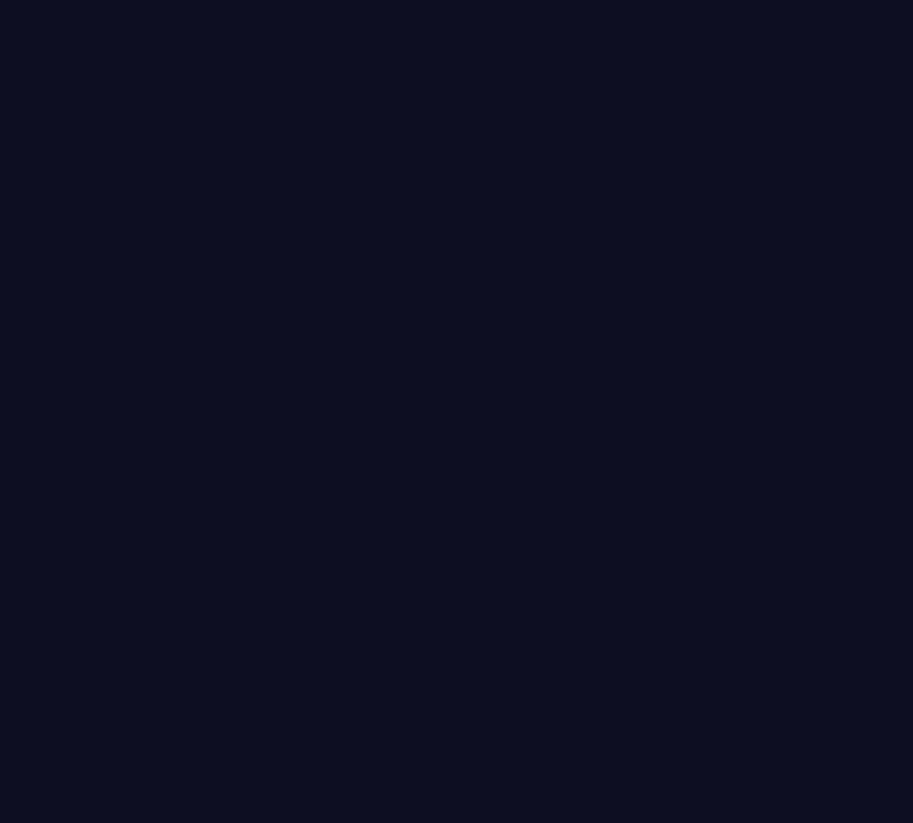
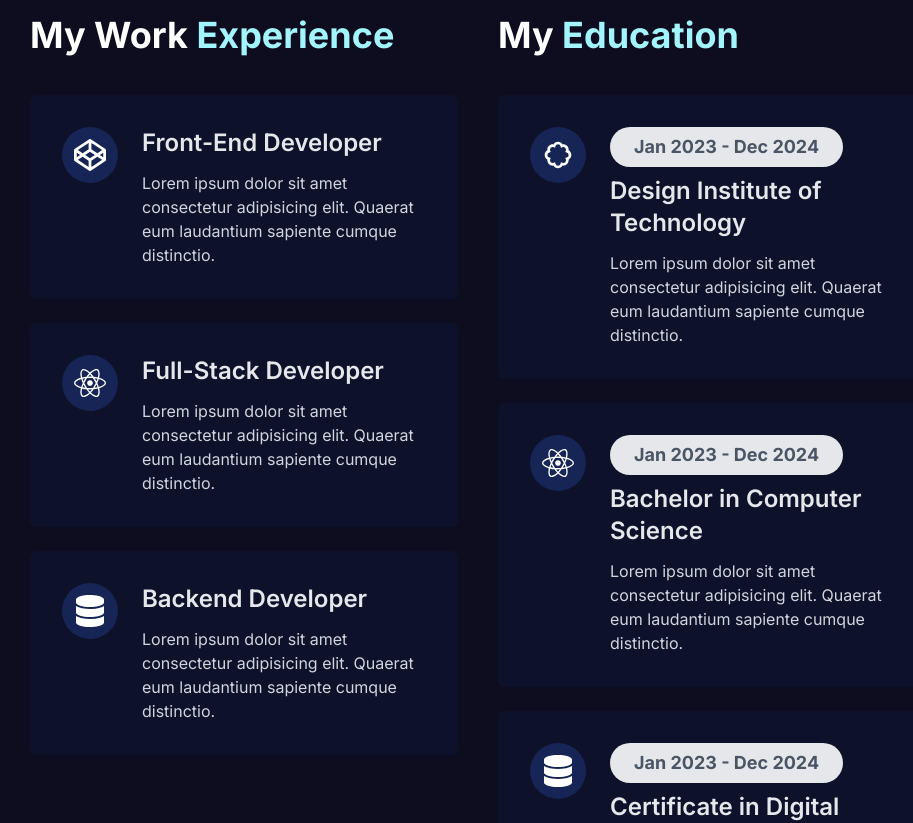
Before and after one commit to farzanacoder/NextJs-Portfolio, a Next.js app: page / in a window 1280 px wide. Shown: the part 1340-2163 px from the top of the page, without its empty margins (162-1075 px from the left). Before the commit the page ends 1091 px from the top, so only its background shows below. Built offline with nearby package versions, Linux system fonts and the light colour scheme.

Commit message:
Resume part done

```diff
--- a/components/Home/Home.tsx
+++ b/components/Home/Home.tsx
@@ -1,12 +1,14 @@
 import React from 'react'
 import Hero from './Hero/Hero'
 import Services from './Services/Services'
+import Resume from './Resume/Resume'
 
 const Home = () => {
   return (
     <div className='overflow-hidden'>
       <Hero/>
       <Services/>
+      <Resume/>
     </div>
   )
 }
--- /dev/null
+++ b/components/Home/Resume/Resume.tsx
@@ -0,0 +1,38 @@
+import React from 'react'
+import ResumeCard from './ResumeCard'
+import { FaDatabase, FaReact } from 'react-icons/fa'
+import { FaCodepen } from 'react-icons/fa6'
+import { BiBadge } from 'react-icons/bi'
+
+const Resume = () => {
+  return (
+    <div className='py-16 mt-4'>
+      <div className='grid mx-auto w-[90%] sm:w-[70%] grid-cols-1 md:grid-cols-2 gap-10'>
+        <div>
+            <h1 className='text-3xl sm:text-4xl font-bold text-white'>
+                My Work <span className='text-cyan-200'>Experience</span>
+            </h1>
+            <div className='mt-10'>
+                <ResumeCard Icon={FaCodepen} role='Front-End Developer'/>
+                <ResumeCard Icon={FaReact} role='Full-Stack Developer'/>
+                <ResumeCard Icon={FaDatabase} role='Backend Developer'/>
+            </div>
+        </div>
+
+
+        <div>
+            <h1 className='text-3xl sm:text-4xl font-bold text-white'>
+                My  <span className='text-cyan-200'>Education</span>
+            </h1>
+            <div className='mt-10'>
+                <ResumeCard Icon={BiBadge} role='Design Institute of Technology' date='Jan 2023 - Dec 2024'/>
+                <ResumeCard Icon={FaReact} role='Bachelor in Computer Science' date='Jan 2023 - Dec 2024'/>
+                <ResumeCard Icon={FaDatabase} role='Certificate in Digital Marketing' date='Jan 2023 - Dec 2024'/>
+            </div>
+        </div>
+      </div>
+    </div>
+  )
+}
+
+export default Resume
--- /dev/null
+++ b/components/Home/Resume/ResumeCard.tsx
@@ -0,0 +1,34 @@
+import React from 'react'
+import { IconType } from 'react-icons';
+
+type Props ={
+    role: string;
+    date?: string;
+    Icon: IconType;
+}
+
+const ResumeCard = ({role, date, Icon}: Props) => {
+  return (
+    <div className='mb-6'>
+      <div className="flex items-start space-x-6 bg-blue-950/20 transition-all duration-300 p-4 sm:p-8 rounded-md">
+      <div className="flex items-center justify-center flex-col rounded-full bg-blue-950 h-10 w-10 sm:w-14 sm:h-14">
+        <Icon className='text-white h-6 w-6 sm:w-8 sm:h-8'/>
+      </div>
+      <div className='flex-1'>
+        {date && (
+            <h1 className='mb-2 sm:px-6 px-4 py-1 sm:py-1.5 rounded-full bg-gray-200 text-gray-600 w-fit sm:text-lg text-sm font-bold'>
+                {date}
+            </h1>
+        )}
+        <h1 className='text-gray-200 text-xl sm:text-2xl font-semibold'>{role}</h1>
+        <p className='text-gray-300 text-sm sm:text-base pt-3 '>
+            Lorem ipsum dolor sit amet consectetur adipisicing elit. Quaerat eum laudantium sapiente cumque distinctio.
+        </p>
+      </div>
+
+      </div>
+    </div>
+  )
+}
+
+export default ResumeCard
--- a/components/Home/Services/Services.tsx
+++ b/components/Home/Services/Services.tsx
@@ -3,8 +3,8 @@ import ServiceCard from './ServiceCard'
 
 const Services = () => {
   return (
-    <div className='py-16'>
-      <h1 className='text-center text-2xl md:text-4xl lg:text-5xl font-bold text-white '>Colleborate with brand and agencies to create impactful results</h1>
+    <div className='py-16 mt-22'>
+      <h1 className='text-center text-2xl md:text-4xl lg:text-5xl font-bold text-white w-[40%] mx-auto'>Colleborate with brand and agencies to create impactful results</h1>
       <div className='grid mx-auto w-[90%] sm:w-[70%] grid-cols-1 md:grid-cols-2 lg:grid-cols-4 gap-10 mt-20 items-center'>
         <ServiceCard icon='/service1.png' name='UI and UX' description='Designing interfaces that are intuitive, efficient, and enjoyable to use.'/>
         <ServiceCard icon='/service.png' name='Web and Mobile App' description='Designing interfaces that are intuitive, efficient, and enjoyable to use.'/>
--- a/constant/constant.ts
+++ b/constant/constant.ts
@@ -5,32 +5,32 @@ export const Navlinks = [
         label: 'Home',
     },
     {
-        id: 1,
+        id: 2,
         url: '#',
         label: 'Services',
     },
     {
-        id: 1,
+        id: 3,
         url: '#',
         label: 'Resume',
     },
     {
-        id: 1,
+        id: 4,
         url: '#',
         label: 'Works',
     },
     {
-        id: 1,
+        id: 5,
         url: '#',
         label: 'Skills',
     },
     {
-        id: 1,
+        id: 6,
         url: '#',
         label: 'Testimonials',
     },
     {
-        id: 1,
+        id: 7,
         url: '#',
         label: 'Conatct',
     },
```
